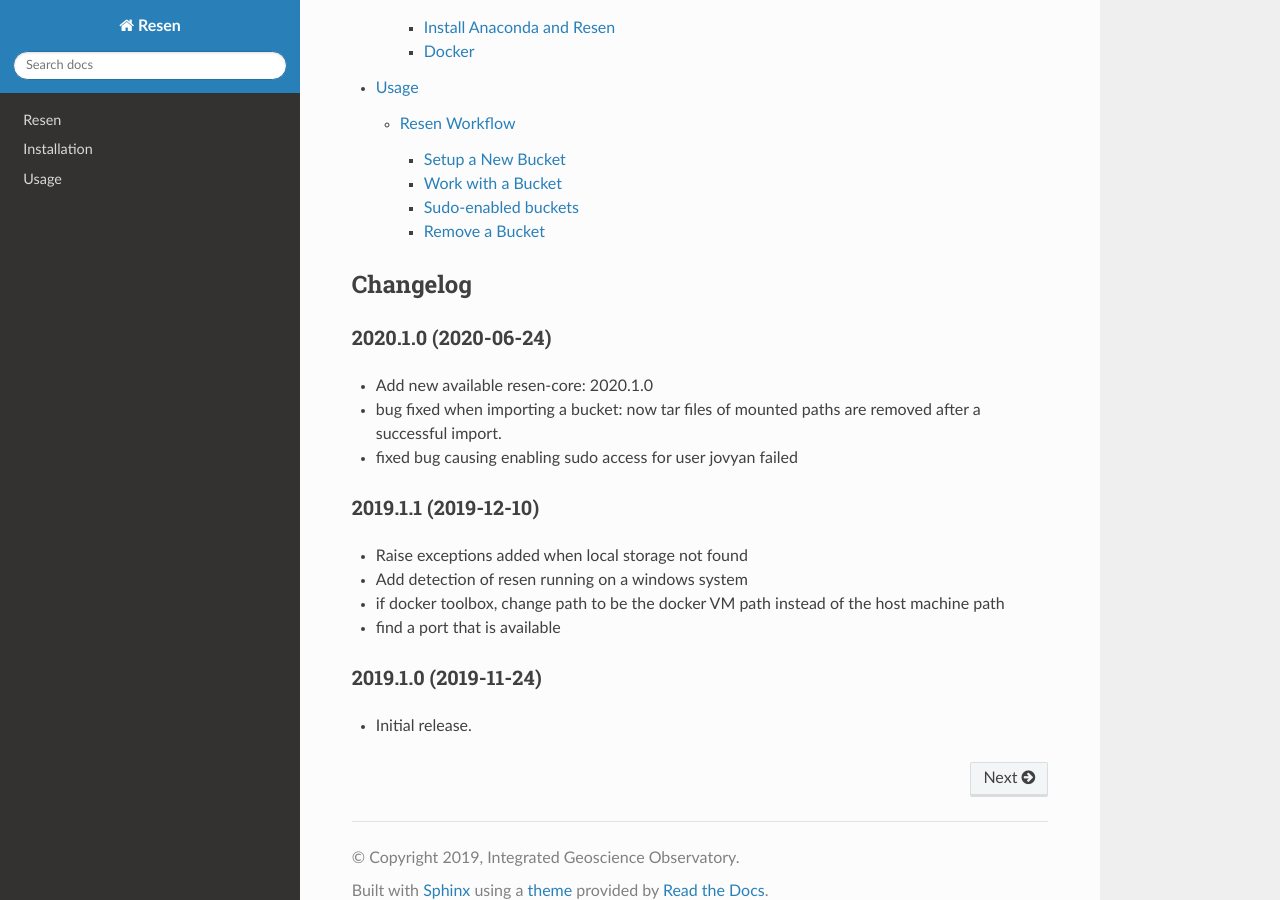
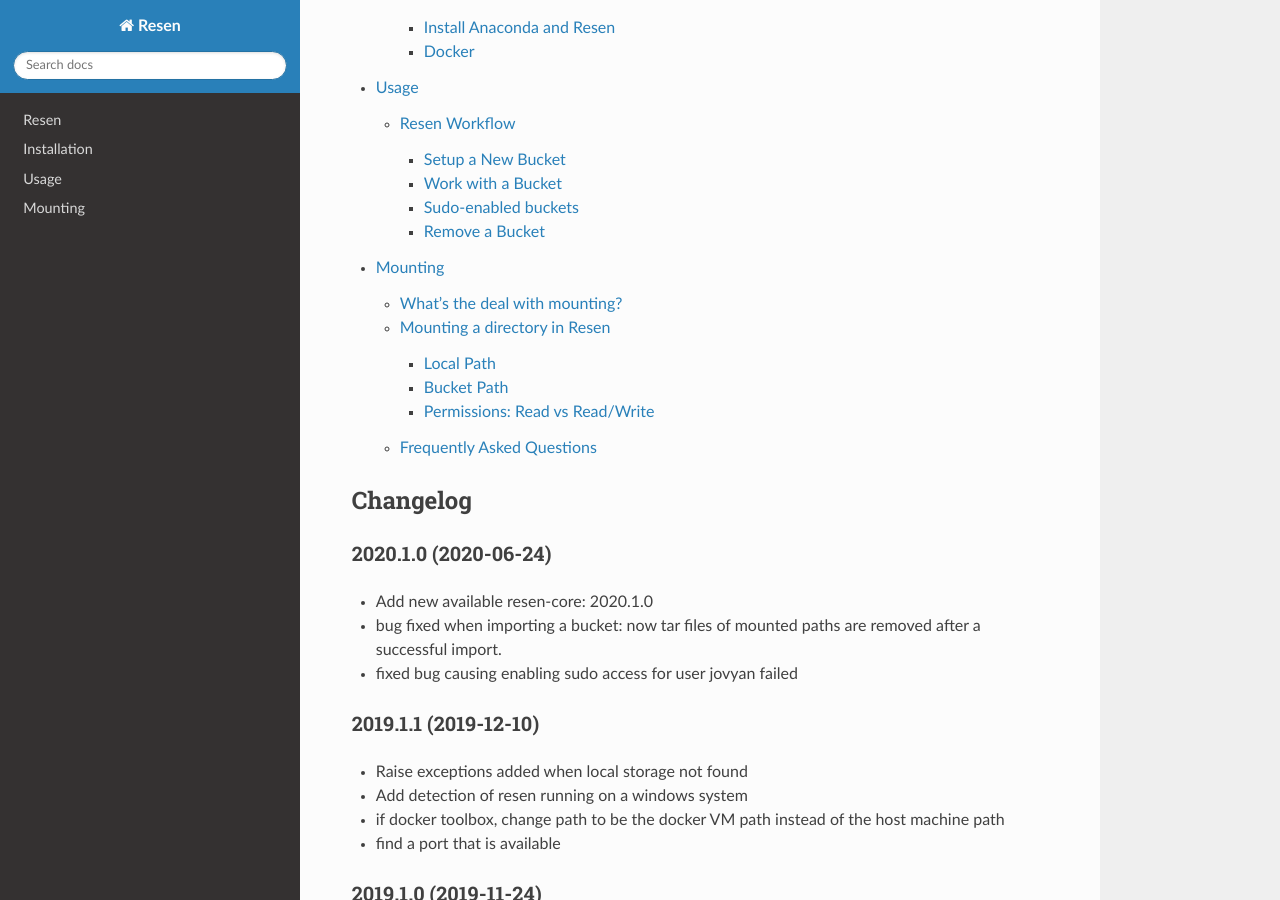
Before and after one commit to EarthCubeInGeo/resen, a Sphinx documentation site: the page built from docs/index.rst, in a window 1280 px wide and 900 px high, scrolled down 504 px. Built offline with Sphinx 7.4.7 and the Read the Docs theme 2.0.0, drawn with Linux system fonts in a browser that asks for light colours; some of the changed lines change nothing that is shown.

Commit message:
Add page describing mounting local directories.

```diff
--- a/docs/index.rst
+++ b/docs/index.rst
@@ -8,6 +8,7 @@
    readme
    installation/index
    usage
+   mounting
 
 Changelog
 ---------
--- /dev/null
+++ b/docs/mounting.rst
@@ -0,0 +1,75 @@
+Mounting
+********
+
+Mounting directories is a confusing topic if you've never done it before.  This page describes what mounting is, why and how you mount directories into buckets, and some frequent asked questions regarding mounting directories to resen buckets.
+
+
+What's the deal with mounting?
+==============================
+
+When you create a bucket, you have the option to mount local directories into the bucket, but what does this actually mean?  Buckets are self-contained "mini-systems" that are isolated from the rest of your system.  This allows us to have an environment and workspace that is operating system agnostic, which is highly useful for reproducing and sharing scientific results.  The downside to this is that you cannot usually access any files on your local (host) system, a significant roadblock for scientists who often work with large amounts of data and reuse standard scripts and utilities they've written for multiple projects.  Mounting is the standard solution to these problems.
+
+Mounting a directory to a bucket gives the bucket sub-system access to that directory on the local system.  This is typically useful if your project involves analyzing a large amount of data you have on your local computer, or if you have some set of standard scripts or utilities you would like to be able to use in your project.  Mounting the directory containing these files lets you use them in your bucket.
+
+
+Mounting a directory in Resen
+=============================
+
+The ``create`` command at the resen prompt allows you to mount local directories to the bucket that is being created.  After entering the bucket name and choosing a version of resen-core, you will be given to option to mount local directories::
+
+  Local directories can be mounted to /home/jovyan/mount in a bucket.  You can specify either r or rw privileges for each directory mounted.
+  >>> Mount storage to /home/jovyan/mount? (y/n):
+
+If you would like to mount local directories, enter ``y``.  The tool will then ask to you specify the local path::
+
+  >>> Enter local path:
+
+This should be a VALID path on your local computer, something like ``/users/my_username/Desktop/Data/AllSkyImager``.  The resen tool will check to confirm that this is a valid path; if it cannot find the path you entered, it will ask you to enter the local path again.
+
+Next, resen will ask you to enter the bucket path::
+
+  >>> Enter bucket path:
+
+This is the location where you will be able to find the directory you mounted within the bucket.  The path you enter MUST start with ``/home/jovyan/mount``, but then can be any directory structure you choose, for instance ``/home/jovyan/mount/AllSkyImagerData``.  The name of the directory in the bucket file system need not be the same as its name in the local files system (you can mount the local directory ``/users/my_username/Desktop/Dinosaurs/TRex`` to the bucket location ``/home/jovyan/mount/Alpaca``).
+
+The resen will then ask if you would like the mounted directory to have read only or read/write permissions::
+
+  >>> Enter permissions (r/rw):
+
+Enter either ``r`` for read only or ``rw`` for read/write.
+
+Finally, resen will ask if you would like to mount any additional storage::
+
+  >>> Mount additional storage to /home/jovyan/mount? (y/n):
+
+If you have additional directories you would like to mount, enter ``y`` and repeat the process, otherwise, enter ``n``.
+
+Local Path
+----------
+
+The local path is the full path to the directory you would like to mount on your local computer.  If you are within the desired directory on the command line, you can find this by running ``pwd`` on Linux or Mac computers and ``cd`` on Windows computers.
+
+Bucket Path
+-----------
+
+The bucket path is where you would like the directory you're mounting to appear in the bucket.  Resen buckets can only have directories mounted within ``/home/jovyan/mount``, so all bucket paths MUST start with ``/home/jovyan/mount``.
+
+
+Permissions: Read vs Read/Write
+-------------------------------
+
+Directories can be mounted with either read or read/write permissions.  Read permissions let the bucket user just see and read files from the mounted directory without allowing them to make changes to that directory.  Read/Write permissions  allow the user to add, delete, and edit any file in the mounted directory.  If your mounted directory contains scripts that you may want to modify, edit, or add to in the course of your project, you should set the permissions as read/write.  On the other hand, if your mounted directory contains data you don't want to risk overwriting accidentally, set the permissions as read only.
+
+
+
+Frequently Asked Questions
+==========================
+
+| **1. Can I add a mounted directory after a bucket is created?**
+| No, you can only add mounted directories when creating a bucket.
+
+| **2. I only need a small utility script I wrote for an earlier project.  Is there a simpler way to get access to this in my bucket?**
+| Yes! The jupyter lab interface includes the option to import files into your bucket file system.  Simply click the "Upload Files" button above the navigation panel and select the file you want from your local file system.  The disadvantages to this approach are a) it becomes kind of a pain to manually import a  large number of files, and b) technically this creates two copies of the file (the original in your host file system and the new copy in the bucket), which is not an efficient use of memory for large amounts of data.
+
+| **3. Can I mount a directory anywhere in my bucket?**
+| No, right now ``/home/jovyan/mount`` is the only allowed mount location in resen buckets.
```
